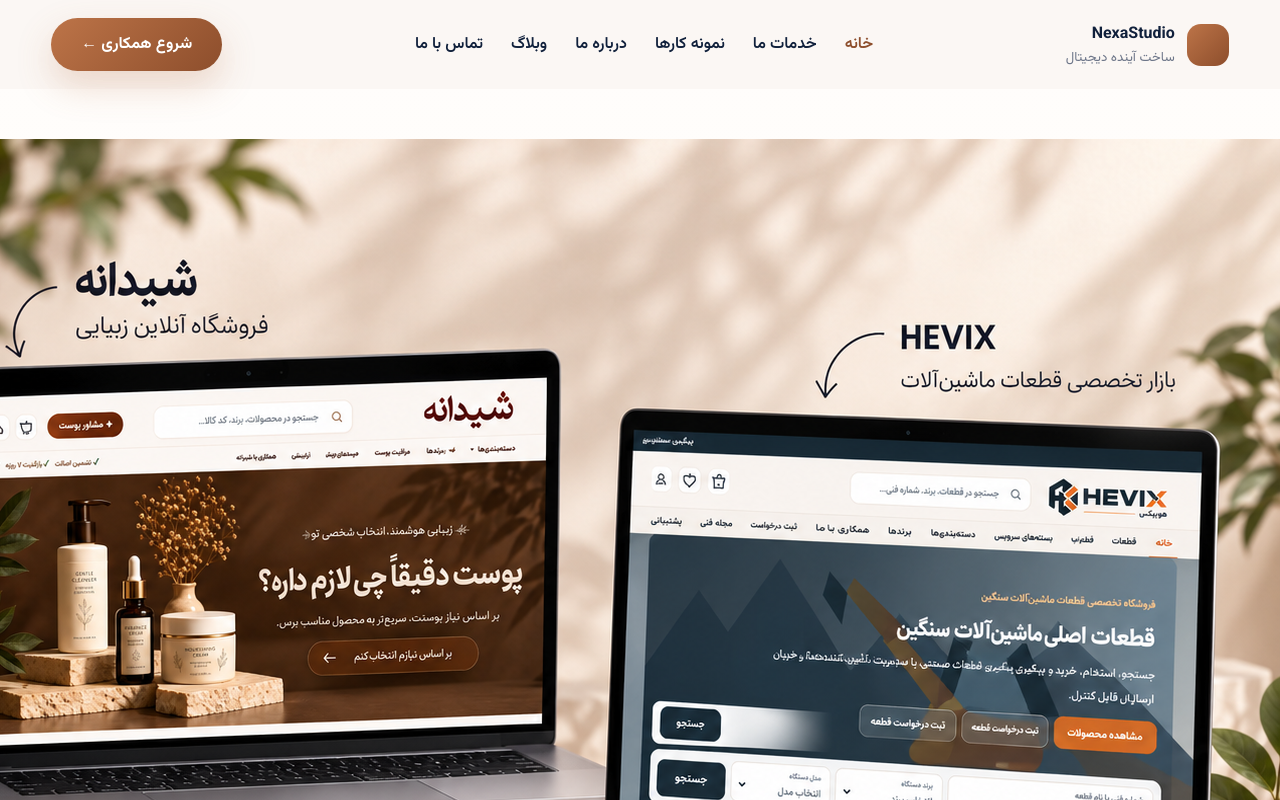
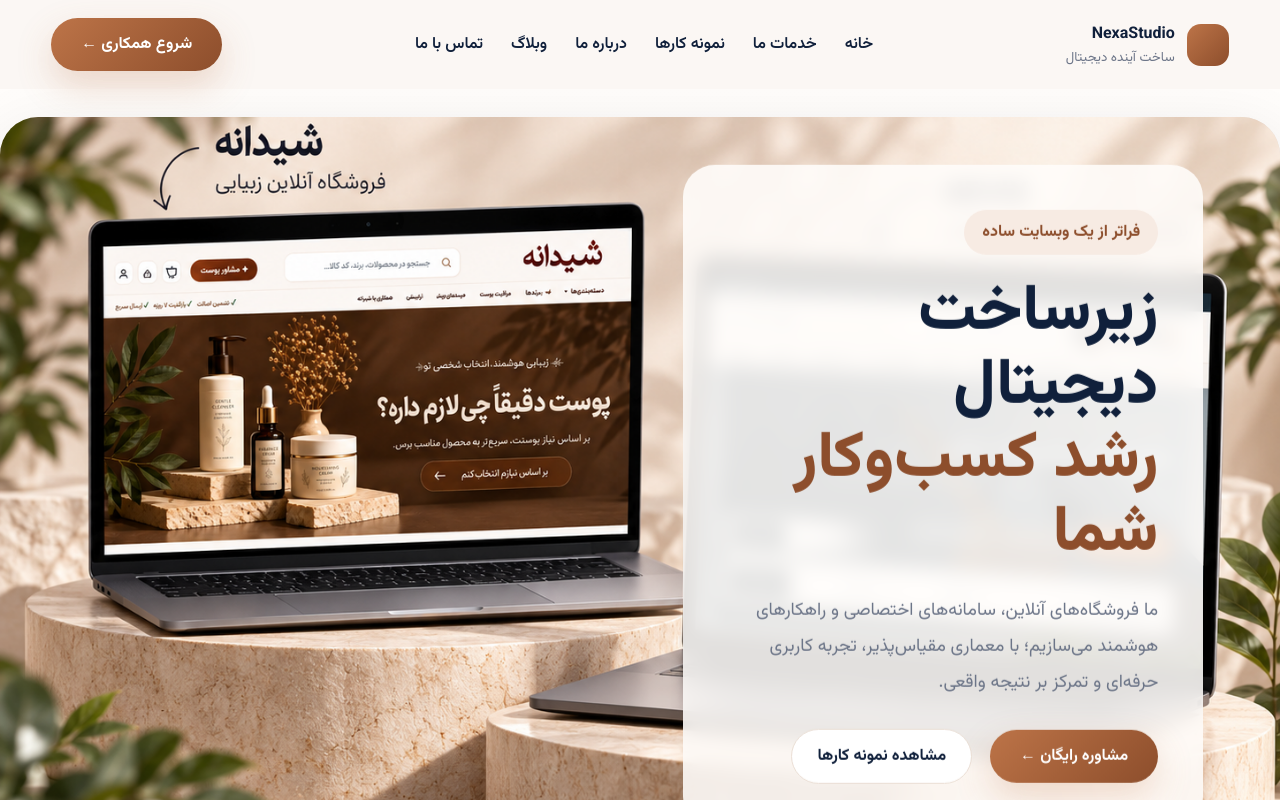
Before and after one commit to zohreksh/smartpilot, a Nuxt app: page / in a window 1280 px wide. Shown: the top 800 px of the page. Built offline with nearby package versions, Linux system fonts and the light colour scheme.

Commit message:
Adjust hero styling for premium showcase layout

```diff
--- a/assets/css/main.css
+++ b/assets/css/main.css
@@ -1,11 +1,8 @@
 @import url('https://fonts.googleapis.com/css2?family=Vazirmatn:wght@400;500;600;700;800&display=swap');
 :root{--bg:#fbf7f3;--surface:#fff;--text:#10203b;--muted:#6c7588;--accent:#bd7448;--accent-dark:#8d4e2c;--line:#eaded5;--dark:#101c32;--shadow:0 24px 70px rgba(30,32,45,.12)}
 *{box-sizing:border-box}html{scroll-behavior:smooth}body{margin:0;direction:rtl;font-family:Vazirmatn,sans-serif;background:linear-gradient(180deg,#fffdfb,#fbf7f3);color:var(--text)}a{text-decoration:none;color:inherit}.container{width:min(1240px,92%);margin:auto}.landing-page{overflow:hidden}
-.site-header{position:sticky;top:0;z-index:30;padding:18px 0;background:rgba(251,247,243,.9);backdrop-filter:blur(18px)}.header-inner{display:flex;align-items:center;justify-content:space-between;gap:28px}.header-nav{display:flex;gap:28px;align-items:center}.header-nav a{font-weight:600;transition:.2s}.header-nav a:hover,.header-nav a.active{color:var(--accent-dark)}.brand-mark{display:flex;align-items:center;gap:12px}.brand-icon{width:42px;height:42px;border-radius:14px;background:linear-gradient(135deg,var(--accent),var(--accent-dark))}.brand-copy{display:flex;flex-direction:column}.brand-copy small{color:var(--muted)}
-.header-button,.button-primary{display:inline-flex;align-items:center;justify-content:center;background:linear-gradient(135deg,var(--accent),var(--accent-dark));color:#fff;border-radius:999px;padding:14px 30px;font-weight:700;box-shadow:0 15px 35px rgba(189,116,72,.25);transition:.25s}.header-button:hover,.button-primary:hover{transform:translateY(-2px)}
-.hero-shell{padding:50px 0}.hero-grid{display:grid;grid-template-columns:.9fr 1.1fr;gap:50px;align-items:center}.hero h1{font-size:clamp(42px,5vw,72px);line-height:1.12;margin:24px 0}.hero h1 span{display:block;color:var(--accent-dark)}.hero p{color:var(--muted);line-height:2;font-size:18px}.hero-projects{display:grid;grid-template-columns:1fr 1fr;gap:22px}.hero-project{background:#fff;border:1px solid var(--line);border-radius:32px;padding:18px;box-shadow:var(--shadow)}.mockup-frame{overflow:hidden;border-radius:24px;background:#f5efe9}.mockup-frame img{width:100%;display:block;height:320px;object-fit:cover}
-.feature-strip{display:grid;grid-template-columns:repeat(3,1fr);gap:20px;margin-top:45px}.feature-strip article{background:#fff;border:1px solid var(--line);border-radius:24px;padding:25px;box-shadow:var(--shadow)}.feature-strip span{display:block;color:var(--muted);margin-top:10px}
-.section{padding:90px 0}.section h2,.section-title{font-size:clamp(30px,3vw,46px);text-align:center;font-weight:800;margin-bottom:40px}.service-grid,.why-grid{display:grid;grid-template-columns:repeat(4,1fr);gap:22px}.service-card,.why-card,.team-member{background:#fff;border:1px solid var(--line);border-radius:28px;padding:30px;box-shadow:var(--shadow);transition:.25s}.service-card:hover,.why-card:hover,.team-member:hover{transform:translateY(-6px)}
-.projects-grid{display:grid;gap:35px}.project-card{border-radius:34px;padding:35px;display:grid;grid-template-columns:1fr 1fr;gap:35px;border:1px solid var(--line);background:#fff;box-shadow:var(--shadow)}.project-card img{width:100%;height:430px;object-fit:cover;border-radius:24px}.project-tag{display:inline-flex;padding:8px 15px;border-radius:999px;background:#f7ebe3;margin:5px}
-.team-grid{display:grid;grid-template-columns:repeat(2,1fr);gap:30px}.team-member img{width:100%;aspect-ratio:1;object-fit:cover;border-radius:22px}.contact-panel{margin:50px auto;padding:65px;border-radius:36px;background:linear-gradient(135deg,#1d2c48,#101c32);color:#fff;display:flex;align-items:center;justify-content:space-between;gap:30px}.contact-panel h2{font-size:42px}.site-footer{background:#101c32;color:#fff;padding:55px 0}.footer-grid{display:grid;grid-template-columns:repeat(3,1fr);gap:30px}
-@media(max-width:1100px){.hero-grid,.project-card,.feature-strip,.service-grid,.why-grid,.team-grid,.contact-panel{grid-template-columns:1fr;display:grid}.hero-projects{grid-template-columns:1fr}.header-inner{flex-direction:column}.project-card img{height:auto}.contact-panel h2{font-size:32px}}
+.site-header{position:sticky;top:0;z-index:30;padding:18px 0;background:rgba(251,247,243,.9);backdrop-filter:blur(18px)}.header-inner{display:flex;align-items:center;justify-content:space-between;gap:28px}.header-nav{display:flex;gap:28px;align-items:center}.header-nav a{font-weight:600}.brand-mark{display:flex;align-items:center;gap:12px}.brand-icon{width:42px;height:42px;border-radius:14px;background:linear-gradient(135deg,var(--accent),var(--accent-dark))}.brand-copy{display:flex;flex-direction:column}.brand-copy small{color:var(--muted)}
+.header-button,.button-primary{display:inline-flex;align-items:center;justify-content:center;background:linear-gradient(135deg,var(--accent),var(--accent-dark));color:#fff;border-radius:999px;padding:14px 30px;font-weight:700;box-shadow:0 15px 35px rgba(189,116,72,.25)}
+.hero-section{padding:28px 0}.hero-showcase{position:relative;min-height:760px;overflow:hidden;border-radius:38px;background:#eaded5;box-shadow:var(--shadow)}.hero-background{position:absolute;inset:0;width:100%;height:100%;object-fit:cover}.hero-overlay{position:absolute;right:6%;top:50%;transform:translateY(-50%);width:min(520px,42%);background:rgba(255,253,251,.88);padding:45px;border-radius:32px;backdrop-filter:blur(10px)}.hero-badge{display:inline-flex;padding:10px 18px;border-radius:999px;background:#f7ebe3;color:var(--accent-dark);font-weight:700}.hero-overlay h1{font-size:clamp(42px,5vw,72px);line-height:1.15;margin:22px 0;font-weight:800}.hero-overlay h1 span{color:var(--accent-dark)}.hero-overlay p{color:var(--muted);line-height:2;font-size:18px}.hero-actions{display:flex;gap:18px;align-items:center;margin-top:28px}.button-secondary{padding:14px 25px;border:1px solid var(--line);border-radius:999px;background:#fff;font-weight:700}
+.section{padding:90px 0}.section h2,.section-title{font-size:clamp(30px,3vw,46px);text-align:center;font-weight:800;margin-bottom:40px}.service-grid,.why-grid{display:grid;grid-template-columns:repeat(4,1fr);gap:22px}.service-card,.why-card,.team-member{background:#fff;border:1px solid var(--line);border-radius:28px;padding:30px;box-shadow:var(--shadow)}.projects-grid{display:grid;gap:35px}.project-card{border-radius:34px;padding:35px;display:grid;grid-template-columns:1fr 1fr;gap:35px;border:1px solid var(--line);background:#fff;box-shadow:var(--shadow)}.project-card img{width:100%;height:430px;object-fit:cover;border-radius:24px}.team-grid{display:grid;grid-template-columns:repeat(2,1fr);gap:30px}.contact-panel{margin:50px auto;padding:65px;border-radius:36px;background:linear-gradient(135deg,#1d2c48,#101c32);color:#fff}.site-footer{background:#101c32;color:#fff;padding:55px 0}
+@media(max-width:1100px){.hero-showcase{min-height:680px}.hero-overlay{width:80%;right:10%}.project-card,.service-grid,.why-grid,.team-grid{grid-template-columns:1fr}.header-inner{flex-direction:column}}
```
